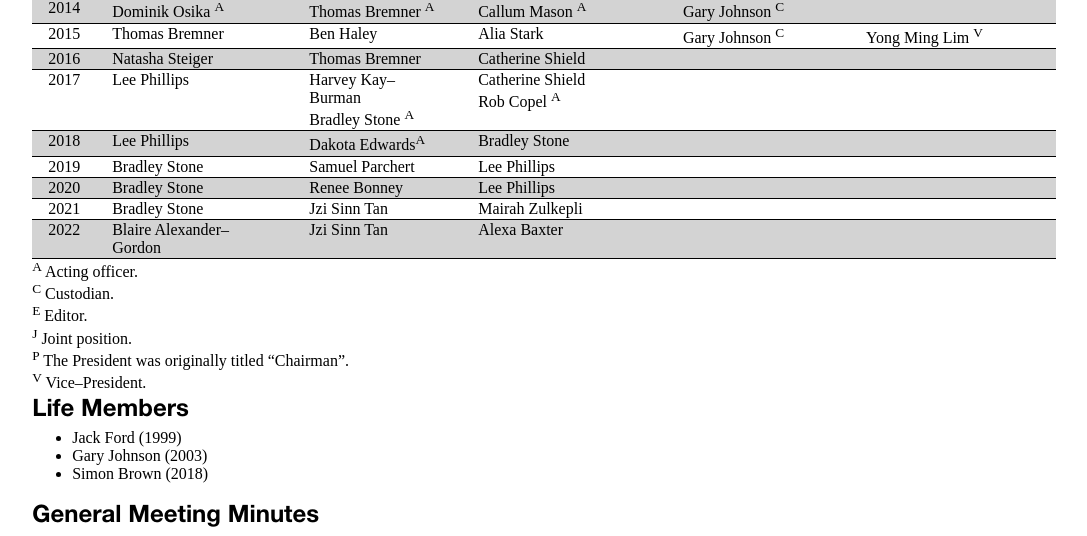
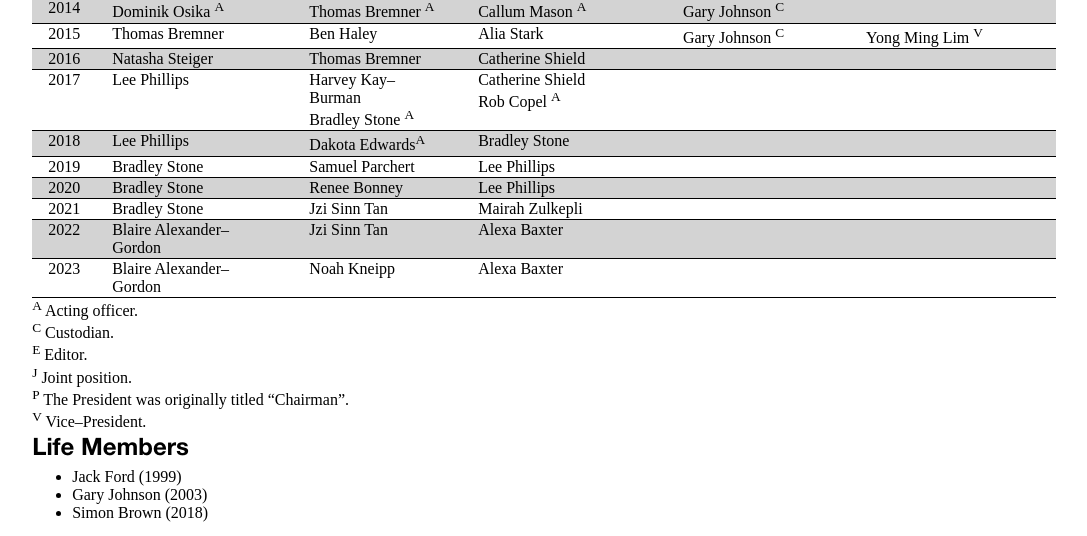
Before and after one commit to QUGS/qugs.org.au, a PHP site: page /about in a window 1280 px wide. Shown: the part 2160-2696 px from the top of the page, without its empty margins (91-1178 px from the left). Run offline with PHP 8.4, Linux system fonts and the light colour scheme; data that the repository does not hold is empty; a stand-in replaces the project's code that opens the database connection; some web fonts are replaced.

Commit message:
Update about.php

```diff
--- a/about.php
+++ b/about.php
@@ -492,6 +492,12 @@ h1, h2
     <td>Alexa Baxter</td>
     <td>&nbsp;</td>
     <td>&nbsp;</td></tr>
+<tr><td>2023</td>
+    <td>Blaire Alexander&ndash;Gordon</td>
+    <td>Noah Kneipp</td>
+    <td>Alexa Baxter</td>
+    <td>&nbsp;</td>
+    <td>&nbsp;</td></tr>
 </table>
 <div class="column2"><sup>A</sup> Acting officer.<br/>
 <sup>C</sup> Custodian.<br/>
```
